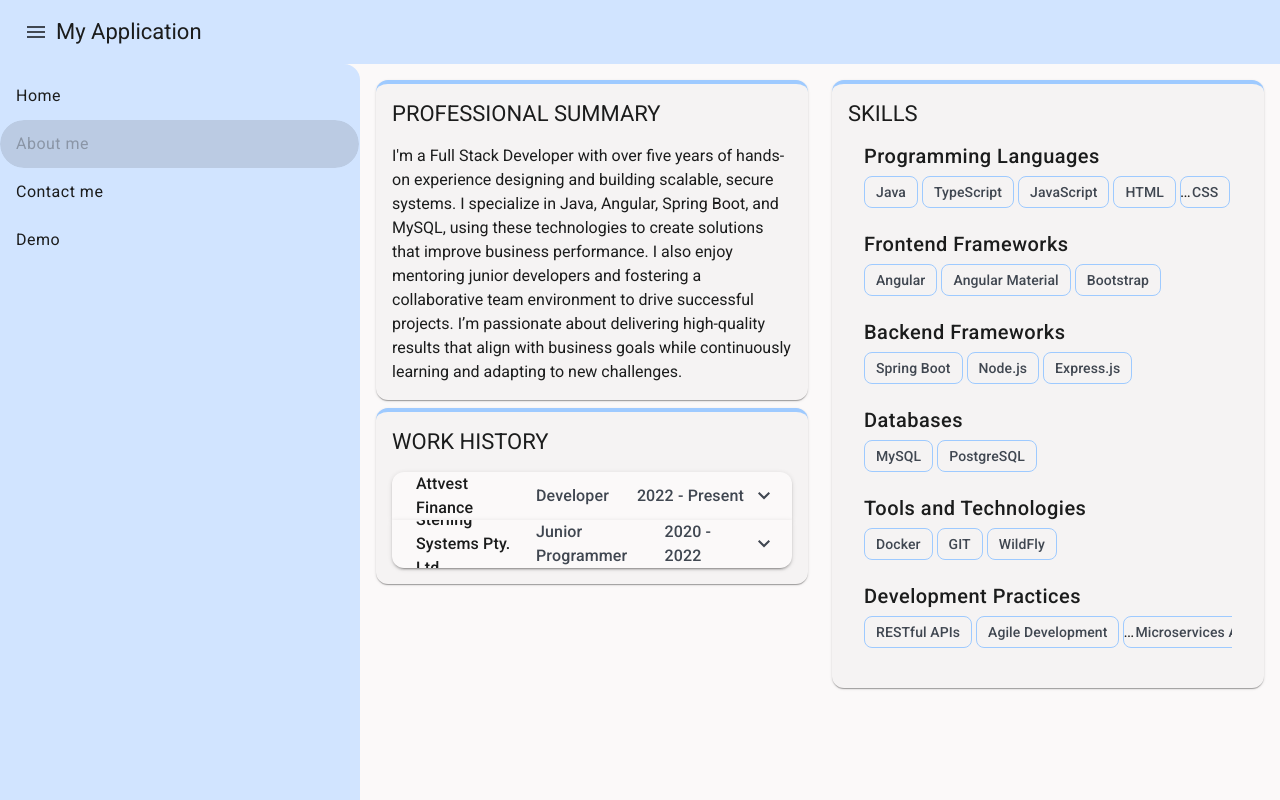
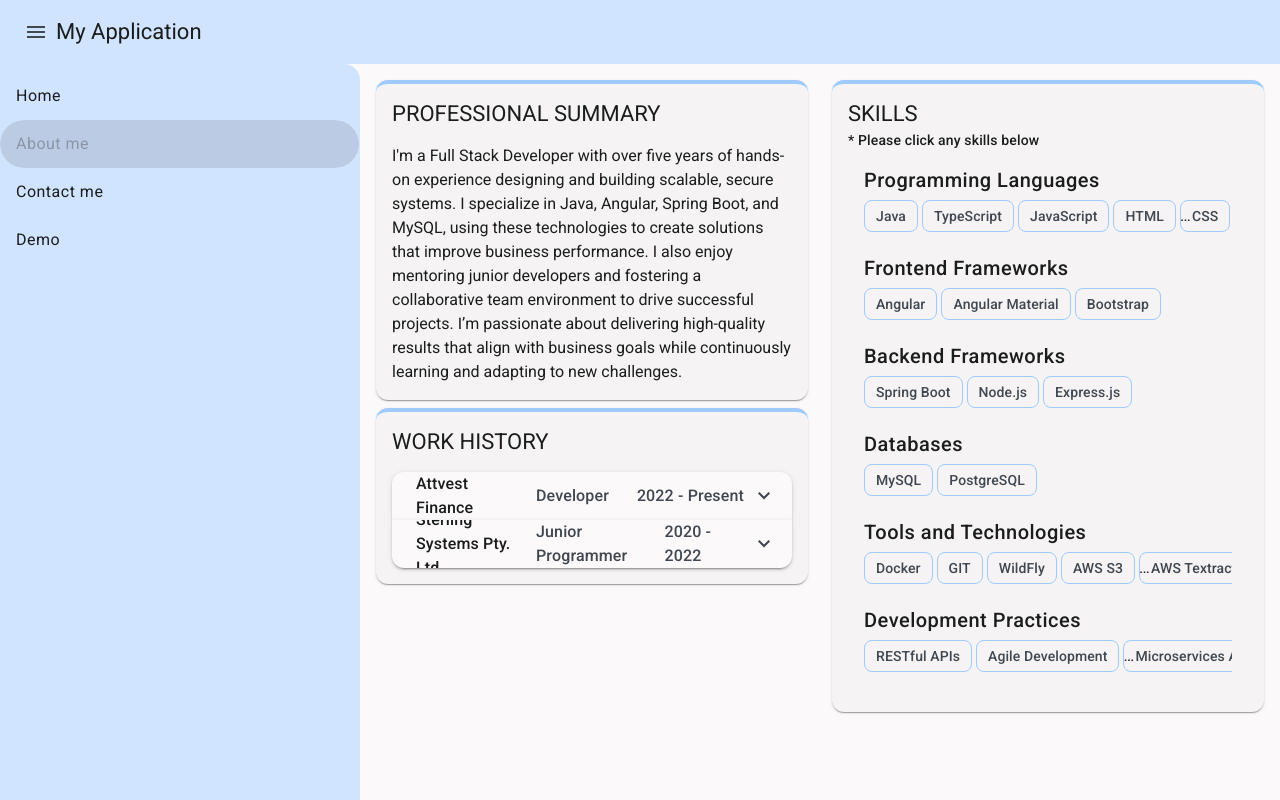
Before and after one commit to HsiaoJ0629/my-angular-app, an Angular app: page /about in a window 1280 px wide. Built offline with nearby package versions, Linux system fonts and the light colour scheme.

Commit message:
improve ux

```diff
--- a/src/app/components/history/history.component.ts
+++ b/src/app/components/history/history.component.ts
@@ -52,6 +52,8 @@ export class HistoryComponent implements OnChanges, OnInit {
         'RESTful APIs',
         'Agile Development',
         'Microservices Architecture',
+        'AWS S3',
+        'AWS Textract'
       ],
       isOpen: false,
     },
--- a/src/app/components/skills/skills.component.html
+++ b/src/app/components/skills/skills.component.html
@@ -1,6 +1,7 @@
 <mat-card>
     <mat-card-header>
         <mat-card-title>SKILLS</mat-card-title>
+        <mat-card-subtitle><small>* Please click any skills below</small></mat-card-subtitle>
     </mat-card-header>
     <mat-card-content>
         <mat-list>
@@ -8,7 +9,7 @@
                 <mat-list-item class="mb-2 pb-2 pt-2" style="height: auto;">
                     <h5 class="mt-0 mb-2">{{skill.category}}</h5>
                     <ng-container *ngFor="let item of skill.items">
-                        <mat-chip class="me-1" [highlighted]="selectedSkill === item" (click)="onSelectSkill(item)">{{item}}</mat-chip>
+                        <mat-chip class="me-1 clickable" [highlighted]="selectedSkill === item" (click)="onSelectSkill(item)">{{item}}</mat-chip>
                     </ng-container>
                 </mat-list-item>
             </ng-container>
--- a/src/app/components/skills/skills.component.ts
+++ b/src/app/components/skills/skills.component.ts
@@ -29,7 +29,7 @@ export class SkillsComponent {
     },
     {
       category: 'Tools and Technologies',
-      items: ['Docker', 'GIT', 'WildFly'],
+      items: ['Docker', 'GIT', 'WildFly', 'AWS S3', 'AWS Textract'],
     },
     {
       category: 'Development Practices',
--- a/src/styles.scss
+++ b/src/styles.scss
@@ -57,7 +57,8 @@ table tr:hover{
   background: var(--mat-sys-surface-container-high);
 }
 
-.clickable{
+.clickable,
+.clickable .mdc-evolution-chip__text-label{
   cursor: pointer;
 }
 
```
